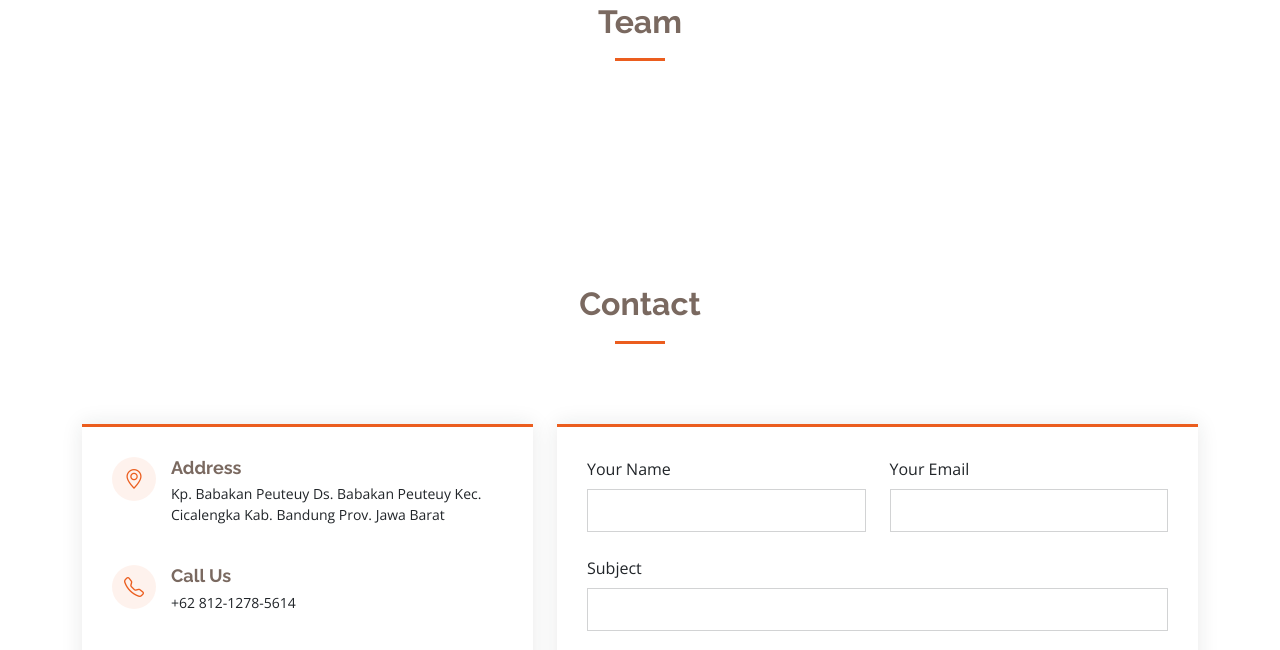
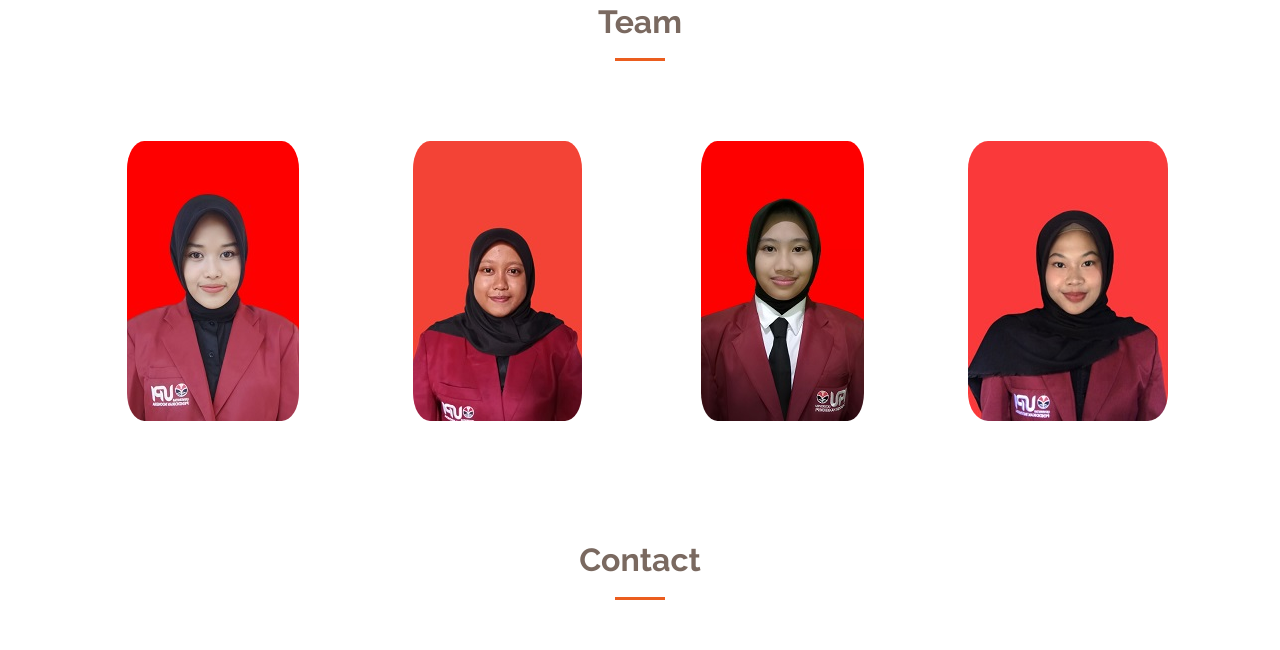
Before and after one commit to Yuliasantika/AplikasiBelajarMenulis.githu.io, a plain HTML site: page index.html in a window 1280 px wide. Shown: the part 1165-1815 px from the top of the page. Drawn offline with nearby package versions, Linux system fonts and the light colour scheme; files whose address does not match are found by name.

Commit message:
Update index.html

```diff
--- a/index.html
+++ b/index.html
@@ -37,7 +37,7 @@
       <a href="index.html" class="logo d-flex align-items-center me-auto">
         <!-- Uncomment the line below if you also wish to use an image logo -->
         <!-- <img src="assets/img/logo.png" alt=""> -->
-        <h1 class=""><img src="../tampilan/assets/img/logo.png" alt=""></h1>
+        <h1 class=""><img src="assets/img/logo.png" alt=""></h1>
       </a>
 
       <nav id="navmenu" class="navmenu">
@@ -71,7 +71,7 @@
             </div>
           </div>
           <div class="col-lg-6 order-1 order-lg-2 hero-img">
-            <img src="../tampilan/assets/img/img.png" class="img-fluid animated" alt="">
+            <img src="assets/img/img.png" class="img-fluid animated" alt="">
           </div>
         </div>
       </div>
@@ -123,7 +123,7 @@
 
           <div class="col-xl-3 col-lg-4 col-md-6" data-aos="fade-up" data-aos-delay="100">
             <div class="member">
-              <img src="../tampilan/assets/img/team/yulia.jpg" class="img-fluid" alt="">
+              <img src="assets/img/team/yulia.jpg" class="img-fluid" alt="">
               <div class="member-info">
                 <div class="member-info-content">
                   <h4>Yulia Santika</h4>
@@ -141,7 +141,7 @@
 
           <div class="col-xl-3 col-lg-4 col-md-6" data-aos="fade-up" data-aos-delay="200">
             <div class="member">
-              <img src="../tampilan/assets/img/team/siti maelani r.jpg" class="img-fluid" alt="">
+              <img src="assets/img/team/siti maelani r.jpg" class="img-fluid" alt="">
               <div class="member-info">
                 <div class="member-info-content">
                   <h4>Siti Maelani Rahayu</h4>
@@ -159,7 +159,7 @@
 
           <div class="col-xl-3 col-lg-4 col-md-6" data-aos="fade-up" data-aos-delay="300">
             <div class="member">
-              <img src="../tampilan/assets/img/team/risma.jpg" class="img-fluid" alt="">
+              <img src="assets/img/team/risma.jpg" class="img-fluid" alt="">
               <div class="member-info">
                 <div class="member-info-content">
                   <h4>Risma Eliza</h4>
@@ -177,7 +177,7 @@
 
           <div class="col-xl-3 col-lg-4 col-md-6" data-aos="fade-up" data-aos-delay="400">
             <div class="member">
-              <img src="../tampilan/assets/img/team/Heti sritindiani.jpg" class="img-fluid" alt="">
+              <img src="assets/img/team/Heti sritindiani.jpg" class="img-fluid" alt="">
               <div class="member-info">
                 <div class="member-info-content">
                   <h4>Heti Sritindiani</h4>
```
